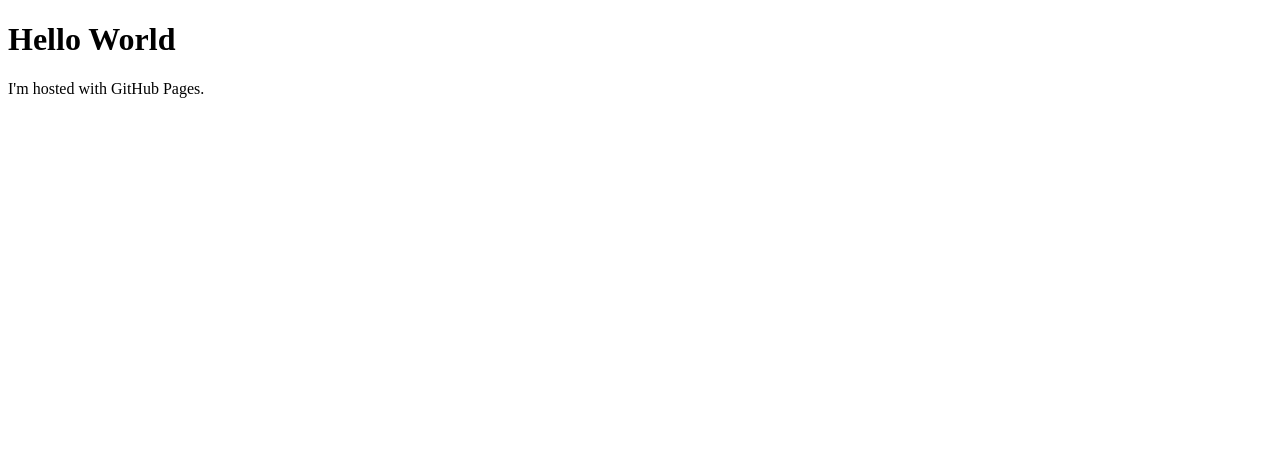
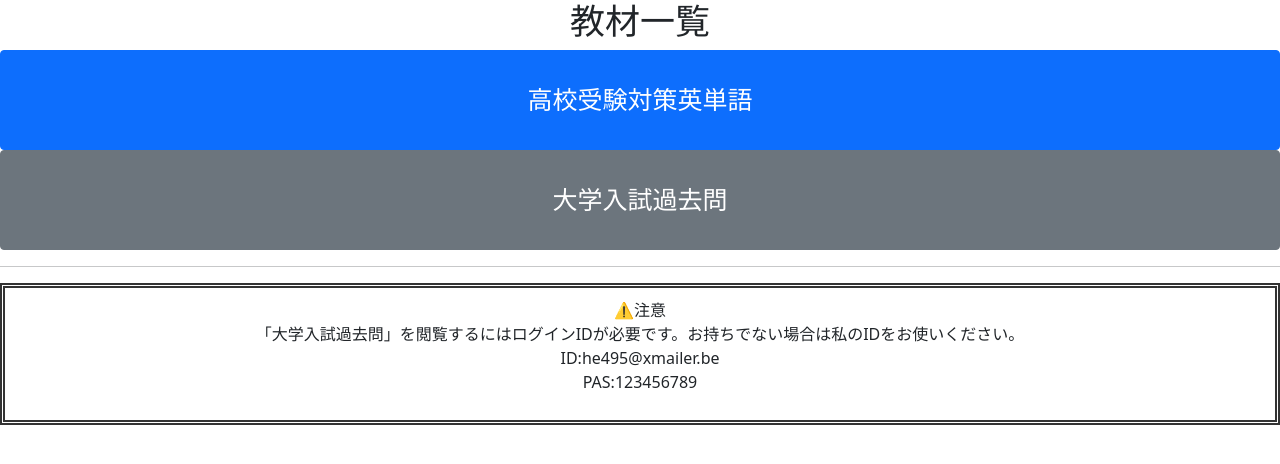
Before and after one commit to ta282ji59/Cram-school-part-time-job, a plain HTML site: page index.html in a window 1280 px wide. Drawn offline with nearby package versions, Linux system fonts and the light colour scheme.

Commit message:
Update index.html

```diff
--- a/index.html
+++ b/index.html
@@ -1,7 +1,80 @@
 <!DOCTYPE html>
-<html>
+<html lang="en">
+<head>
+    <meta charset="UTF-8">
+    <meta http-equiv="X-UA-Compatible" content="IE=edge">
+    <meta name="viewport" content="width=device-width, initial-scale=1.0">
+    <link href="https://cdn.jsdelivr.net/npm/bootstrap@5.0.2/dist/css/bootstrap.min.css" rel="stylesheet" integrity="sha384-EVSTQN3/azprG1Anm3QDgpJLIm9Nao0Yz1ztcQTwFspd3yD65VohhpuuCOmLASjC" crossorigin="anonymous">
+    <title>学習サイト</title>
+    <style>
+        body{
+            text-align: center;
+            margin:0 auto
+        }
+        h1{
+            font-size: 20px;
+        }
+        li{
+            list-style: none;
+        }
+        img{
+            width: 250px;
+            height: 250px;
+        }
+        button{
+            display: block;
+            width: 100%;
+            height: 100px;
+            text-align: center;
+            padding: 10px 0;
+            margin:  0 auto;
+        }
+        @media screen and (min-width:750px) {/*利用端末がタブレットやパソコンだった場合*/
+            img{
+                width: 350px;
+                height: 350px;
+                float: left;
+                /* padding: 0px,10px,0px,10px;上右下左 */
+                /* margin: auto; */
+            }
+            h1{
+                font-size: 35px;
+            }
+        }
+    </style>
+</head>
 <body>
-<h1>Hello World</h1>
-<p>I'm hosted with GitHub Pages.</p>
+    <h1>教材一覧</h1>
+    <div id="main"></div>
+    <hr>
+    <div style="padding: 10px; margin-bottom: 10px; border: 5px double #333333;">
+        <p>⚠️注意<br>
+            「大学入試過去問」を閲覧するにはログインIDが必要です。お持ちでない場合は私のIDをお使いください。<br>
+            ID:he495@xmailer.be<br>
+            PAS:123456789
+        </p>
+    </div>
+    <script>
+        const main = document.getElementById("main")
+        let URLlist=["中学英語/menu.html",/*"高校英語/menu.html",*/"http://27.110.35.148/univsrch/ex/menu/index.html","#","#"]
+        let bootbuttonlist=["btn-primary","btn-secondary","btn-success","btn-danger","btn-warning","btn-info","btn-light","btn-dark"]
+        let sentence=["高校受験対策英単語",/*"高校生以上向け英単語",*/"大学入試過去問",/*"学習教材（作成中）"*/]
+        let $li=[],$img=[],$button=[]
+        for(i=0;i<sentence.length;i++){
+            $li[i]=document.createElement('li')
+            $a=document.createElement('a')
+            $a.href=URLlist[i]
+            $button[i]=document.createElement('button')
+            $button[i].textContent=sentence[i]
+            $button[i].style.fontSize="25px"
+            $button[i].style.margin="0 auto"
+            $button[i].className="btn"+" "+bootbuttonlist[i]
+            $li[i].append($a)
+            $a.append($button[i])
+            main.appendChild($li[i])
+        }
+        console.log(main)
+
+    </script>
 </body>
 </html>
```
